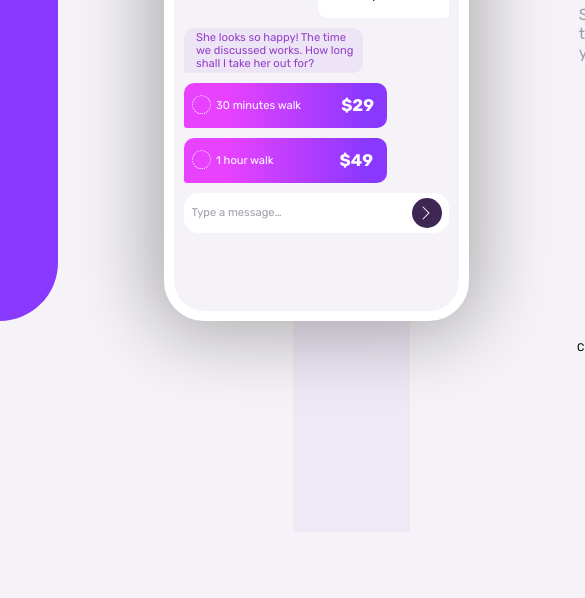
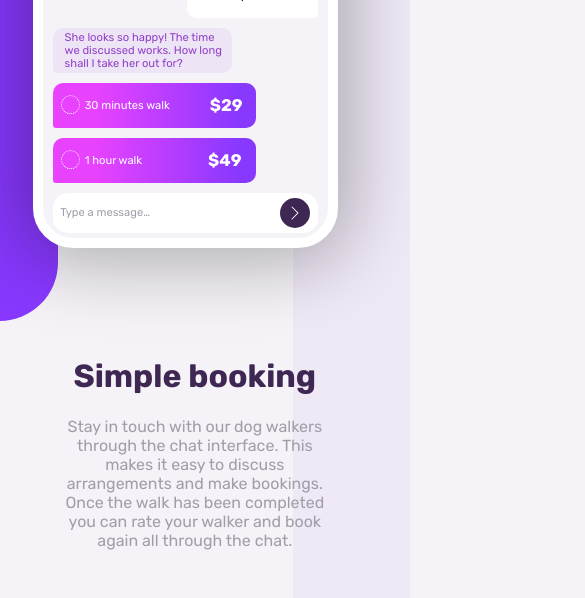
Before and after one commit to pratikdevdas/chat-app-css-illustration-master, a plain HTML site: page index.html in a window 390 px wide. Shown: the part 439-1037 px from the top of the page, 585 px wide, since content can reach past the window. Before the commit the page ends 971 px from the top, so only its background shows below. Drawn offline with Linux system fonts and the light colour scheme.

Commit message:
fiex sizing

```diff
--- a/index.css
+++ b/index.css
@@ -8,9 +8,9 @@ body {
   box-sizing: border-box;
   font-size: 16px;
   font-family: "Rubik", sans-serif;
-  width: 1440px;
+  max-width: 1440px;
   background-color: hsl(270, 20%, 96%);
-  overflow: hidden;
+  overflow-x: hidden;
 }
 .attribution {
   font-size: 11px;
@@ -45,7 +45,7 @@ body {
   gap: 13vh;
 }
 .round-box2 {
-  height: 100vh;
+  height: 85vh;
   width: 30vw;
   border-radius: 30vh 30vh 0 0;
   background-color: rgba(237, 228, 245, 0.7);
@@ -72,8 +72,8 @@ body {
   border-radius: 40px;
   justify-content: center;
   display: grid;
+  grid-template-rows: repeat(10, 45px);
   grid-template-columns: repeat(12, 21px);
-  grid-template-rows: repeat(10, 45px);
   row-gap: 10px;
   column-gap: 3px;
   position: relative;
@@ -81,6 +81,7 @@ body {
   -webkit-box-shadow: -2px 2px 74px 12px rgba(0, 0, 0, 0.3);
   -moz-box-shadow: -2px 2px 74px 12px rgba(0, 0, 0, 0.3);
   margin-left: -9vh;
+  justify-content: space-around;
 }
 .name {
   grid-column: 1 / 13;
@@ -295,3 +296,24 @@ input[type="radio"] {
   right: 15px;
   font-weight: bold;
 }
+@media screen and (max-width: 600px){
+   body{
+
+     overflow-x: hidden;
+   }
+   .container{
+     display: flex;
+     flex-direction: column;
+     justify-content: center;
+     align-items: center;
+   }
+   .phone{
+     margin-left: -3vh;
+   }
+   .right{
+     text-align: center;
+   }
+   .round-box2 {
+    top: 320px;
+  }
+  }
--- a/index.html
+++ b/index.html
@@ -10,7 +10,7 @@
       sizes="32x32"
       href="./images/favicon-32x32.png"
     />
-<link rel="stylesheet" href="index.css">
+    <link rel="stylesheet" href="index.css" />
     <title>Frontend Mentor | [Challenge Name Here]</title>
     <!-- Feel free to remove these styles or customise in your own stylesheet 👍 -->
   </head>
@@ -18,6 +18,7 @@
     <div class="parent">
       <div class="round-box"></div>
       <div class="container">
+        <div class="phones-parent">
           <div class="phone">
             <div class="whitebox"></div>
             <div class="name">
@@ -106,6 +107,7 @@
               </svg>
             </div>
           </div>
+        </div>
         <div class="right">
           <div class="header">
             <h1>Simple booking</h1>
@@ -118,13 +120,14 @@
           </div>
         </div>
       </div>
+
       <div class="round-box2"></div>
-    </div>
-    <div class="attribution">
+      <!-- <div class="attribution">
         Challenge by
         <a href="https://www.frontendmentor.io?ref=challenge" target="_blank"
           >Frontend Mentor</a
         >. Coded by <a href="https://www.pratikdevdas.com/">Pratik Dev Das</a>.
+      </div> -->
     </div>
   </body>
 </html>
```
Lines whose indentation alone changed are shown as unchanged.
